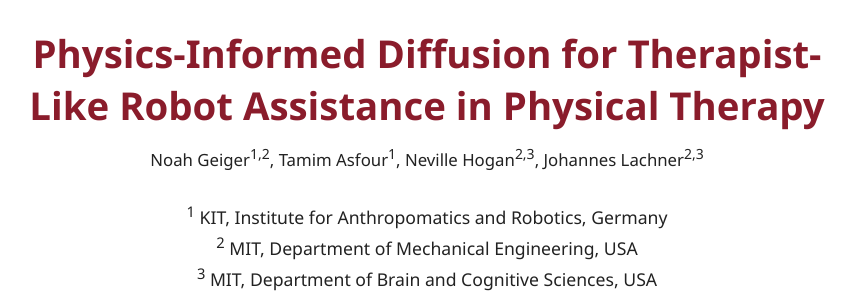
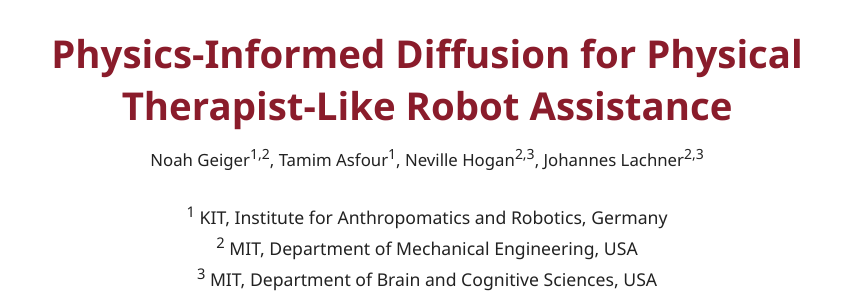
Before and after one commit to StrokeAIRobotics/StrokeAI, a plain HTML site: page index.html in a window 1280 px wide. Shown: the part 138-431 px from the top of the page, without its empty margins (213-1069 px from the left). Drawn offline with Linux system fonts and the light colour scheme.

Commit message:
Update index.html

```diff
--- a/index.html
+++ b/index.html
@@ -121,7 +121,7 @@
       </div>
     </div>
 
-    <h1>Physics-Informed Diffusion for Therapist-Like Robot Assistance in Physical Therapy</h1>
+    <h1>Physics-Informed Diffusion for Physical Therapist-Like Robot Assistance</h1>
 
 
     <div class="authors">
```
